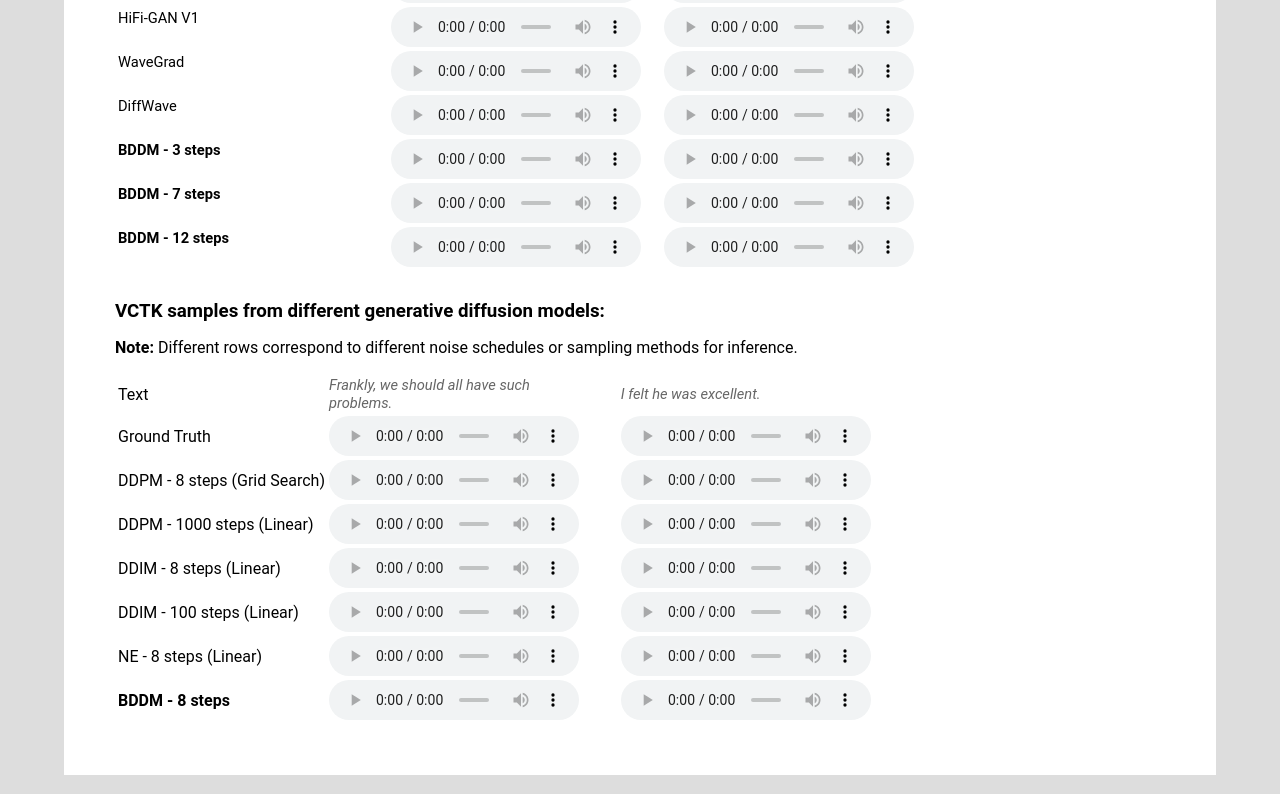
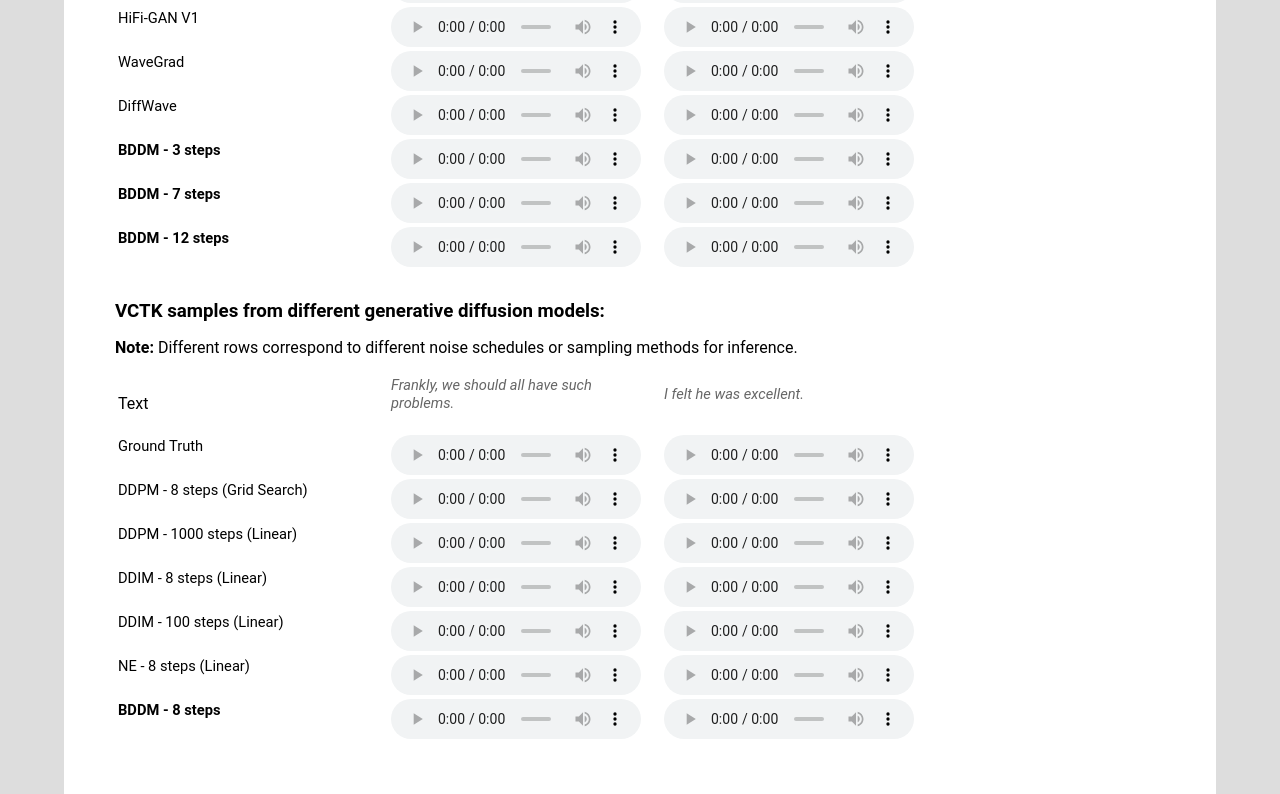
Before and after one commit to bilateral-denoising-diffusion-model/bilateral-denoising-diffusion-model.github.io, a plain HTML site: page index.html in a window 1280 px wide. Shown: the part 1337-2131 px from the top of the page. Drawn offline with nearby package versions, Linux system fonts and the light colour scheme; some packages are replaced by stand-ins of ours.

Commit message:
update for ICLR

```diff
--- a/index.html
+++ b/index.html
@@ -512,12 +512,11 @@ href="https://maxcdn.bootstrapcdn.com/font-awesome/4.4.0/css/font-awesome.min.cs
             <tbody>
                <tr>
                   <td nowrap> Text </td>
-                  <td><span class="text_e2e">Frankly, we should all have such problems.</span></td>
-                  <td><span class="text_e2e">I felt he was excellent.</span></td>
-                  <td><span class="text_e2e" style="color:white">Frankly, we should all have such problems.</span></td>
+                  <td class="text_e2e"><span>Frankly, we should all have such problems.</span></td>
+                  <td class="text_e2e"><span>I felt he was excellent.</span></td>
                </tr>
                <tr>
-                  <td nowrap>Ground Truth</td>
+                  <td nowrap class="text_method">Ground Truth</td>
                   <td>
                      <audio controls="">
                         <source src="wavs/GT_1.wav">
@@ -530,7 +529,7 @@ href="https://maxcdn.bootstrapcdn.com/font-awesome/4.4.0/css/font-awesome.min.cs
                   </td>
                </tr>
                <tr>
-                  <td nowrap>DDPM - 8 steps (Grid Search)</td>
+                  <td nowrap class="text_method">DDPM - 8 steps (Grid Search)</td>
                   <td>
                      <audio controls="">
                         <source src="wavs/DDPM_8_1.wav">
@@ -543,7 +542,7 @@ href="https://maxcdn.bootstrapcdn.com/font-awesome/4.4.0/css/font-awesome.min.cs
                   </td>
                </tr>
                <tr>
-                  <td nowrap>DDPM - 1000 steps (Linear)</td>
+                  <td nowrap class="text_method">DDPM - 1000 steps (Linear)</td>
                   <td>
                      <audio controls="">
                         <source src="wavs/DDPM_1000_1.wav">
@@ -556,7 +555,7 @@ href="https://maxcdn.bootstrapcdn.com/font-awesome/4.4.0/css/font-awesome.min.cs
                   </td>
                </tr>
                <tr>
-                  <td nowrap>DDIM - 8 steps (Linear)</td>
+                  <td nowrap class="text_method">DDIM - 8 steps (Linear)</td>
                   <td>
                      <audio controls="">
                         <source src="wavs/DDIM_8_1.wav">
@@ -569,7 +568,7 @@ href="https://maxcdn.bootstrapcdn.com/font-awesome/4.4.0/css/font-awesome.min.cs
                   </td>
                </tr>
                <tr>
-                  <td nowrap>DDIM - 100 steps (Linear)</td>
+                  <td nowrap class="text_method">DDIM - 100 steps (Linear)</td>
                   <td>
                      <audio controls="">
                         <source src="wavs/DDIM_100_1.wav">
@@ -582,7 +581,7 @@ href="https://maxcdn.bootstrapcdn.com/font-awesome/4.4.0/css/font-awesome.min.cs
                   </td>
                </tr>
                <tr>
-                  <td nowrap>NE - 8 steps (Linear)</td>
+                  <td nowrap class="text_method">NE - 8 steps (Linear)</td>
                   <td>
                      <audio controls="">
                         <source src="wavs/NE_8_1.wav">
@@ -595,7 +594,7 @@ href="https://maxcdn.bootstrapcdn.com/font-awesome/4.4.0/css/font-awesome.min.cs
                   </td>
                </tr>
                <tr>
-                  <td nowrap><b>BDDM - 8 steps</b></td>
+                  <td nowrap class="text_method"><b>BDDM - 8 steps</b></td>
                   <td>
                      <audio controls="">
                         <source src="wavs/BDDM_8_1.wav">
```
